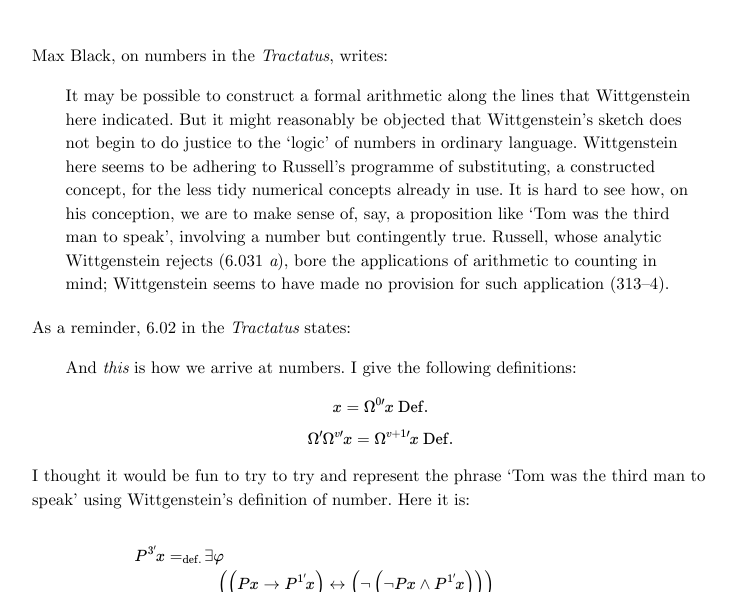
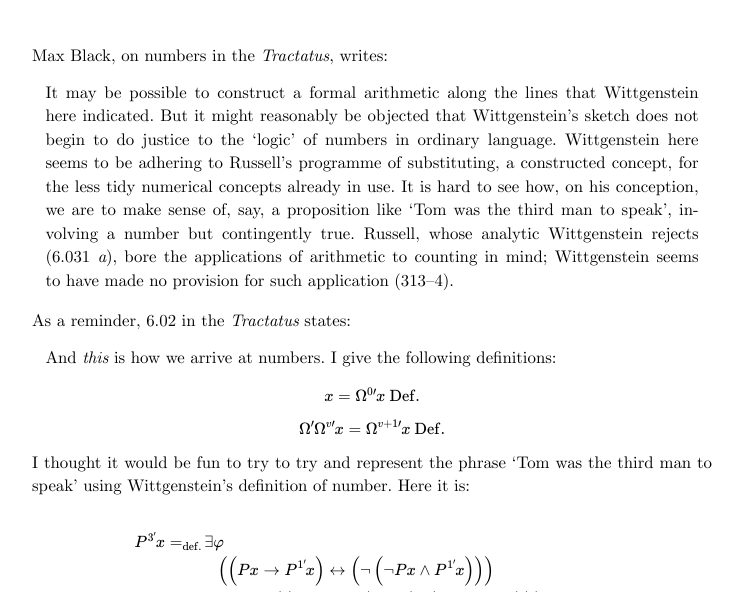
Before and after one commit to newstylemagazine/jacobsponga, a plain HTML site: page articles/wittgenstein-number.html in a window 1280 px wide. Shown: the part 149-741 px from the top of the page, without its empty margins (268-1011 px from the left). Drawn offline with nearby package versions, Linux system fonts and the light colour scheme.

Commit message:
Add files via upload

```diff
--- a/styles.css
+++ b/styles.css
@@ -82,14 +82,13 @@ p.story-title { font-style: italic; font-size: 1.05em; text-align: center; margi
 p.story-author { font-size: 1.05em; text-align: center; }
 .story-spacer { height: 3em; }
 .story-body { font-size: 1.05em; line-height: 1.4; }
-.story-body p { margin-bottom: 0.5em; }
+.story-body p { margin-bottom: 0.5em; text-align: justify; hyphens: auto; -webkit-hyphens: auto; }
 .story-image { margin: 0 auto 3em; width: 75%; }
 .story-image img { width: 100%; display: block; }
 
 .story-body blockquote {
-    margin: 1em 0 1.2em;
-    padding-left: 2em;
-    padding-right: 1em;
+    margin: 0.8em 0 1em;
+    padding: 0 0.8em;
 }
 .story-body blockquote p { margin-bottom: 0.5em; }
 .math-block, mjx-container[display="true"] { overflow-x: auto; overflow-y: hidden; max-width: 100%; }
```
Also changed, not shown: index.html (+1 -1 lines).
